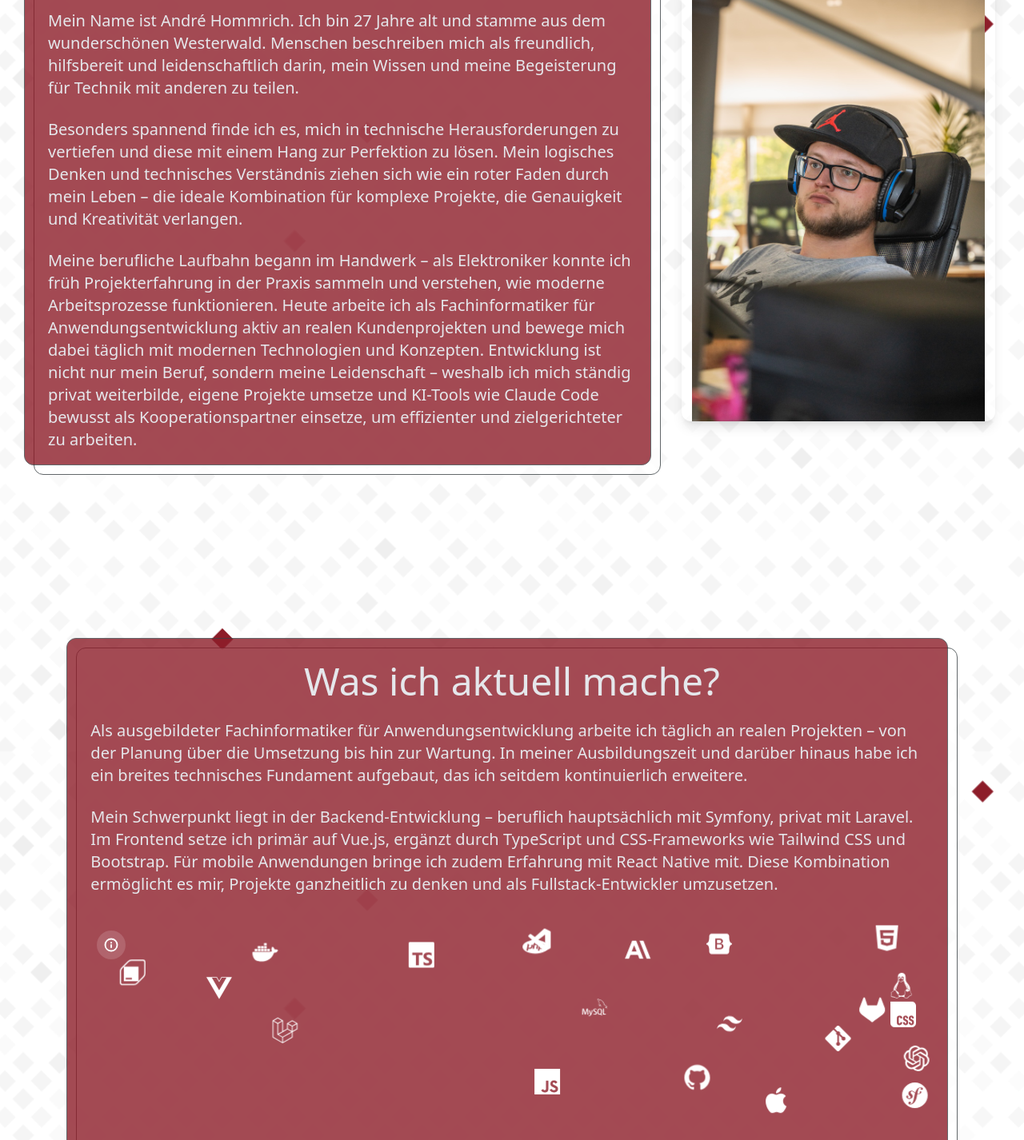
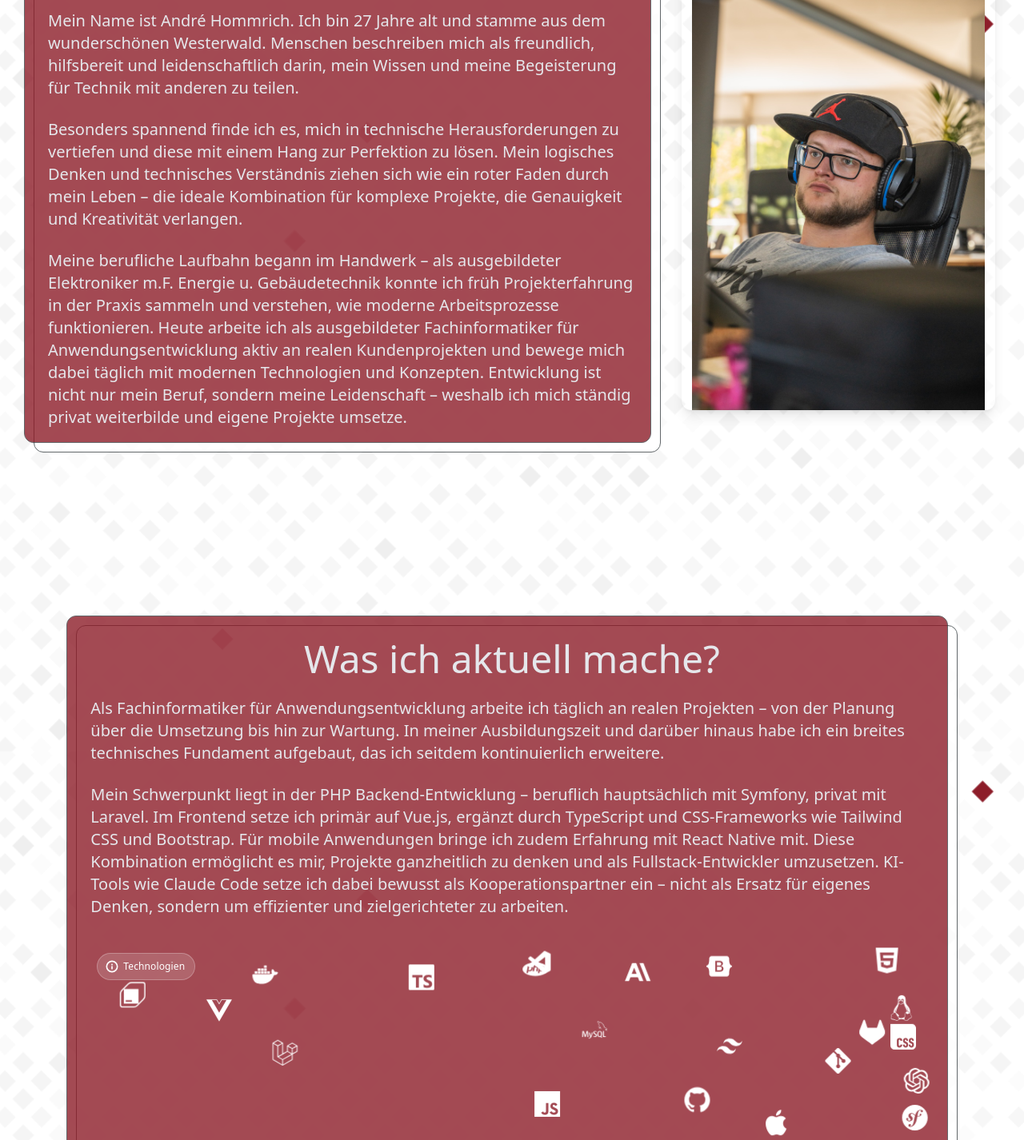
Before and after one commit to AHommrich/ahommrichnuxt, a Nuxt app: page / in a window 1280 px wide. Shown: the part 1940-3366 px from the top of the page at 80% size. Built offline with nearby package versions, Linux system fonts and the light colour scheme.

Commit message:
icon section adjustments

```diff
--- a/components/AppAboutSection.vue
+++ b/components/AppAboutSection.vue
@@ -1,5 +1,4 @@
 <script lang="ts" setup>
-
 function getCurrentAge() {
   const today = new Date();
   const birthday = new Date(1997, 2, 25);
@@ -10,7 +9,6 @@ function getCurrentAge() {
   }
   return age;
 }
-
 </script>
 
 <template>
@@ -35,10 +33,11 @@ function getCurrentAge() {
           <p
             class="text-left text-xs text-gray-200 py-3 sm:text-sm md:text-base lg:text-xl"
           >
-            Mein Name ist André Hommrich. Ich bin {{ getCurrentAge()}} Jahre alt und stamme aus
-            dem wunderschönen Westerwald. Menschen beschreiben mich als
-            freundlich, hilfsbereit und leidenschaftlich darin, mein Wissen und
-            meine Begeisterung für Technik mit anderen zu teilen.
+            Mein Name ist André Hommrich. Ich bin {{ getCurrentAge() }} Jahre
+            alt und stamme aus dem wunderschönen Westerwald. Menschen
+            beschreiben mich als freundlich, hilfsbereit und leidenschaftlich
+            darin, mein Wissen und meine Begeisterung für Technik mit anderen zu
+            teilen.
           </p>
           <p
             class="text-left text-xs text-gray-200 py-3 sm:text-sm md:text-base lg:text-xl"
@@ -54,20 +53,19 @@ function getCurrentAge() {
             src="/img/andre-arbeit-3.jpg"
             class="block h-auto max-h-64 py-3 w-full rounded-xl object-cover shadow-lg md:object-[center_45%] lg:hidden"
             alt="André bei der Arbeit"
-          >
+          />
           <p
             class="text-left text-xs pt-3 text-gray-200 sm:text-sm md:text-base lg:text-xl"
           >
-            Meine berufliche Laufbahn begann im Handwerk – als Elektroniker
-            konnte ich früh Projekterfahrung in der Praxis sammeln und verstehen,
-            wie moderne Arbeitsprozesse funktionieren. Heute arbeite ich
-            als Fachinformatiker für Anwendungsentwicklung aktiv an realen
+            Meine berufliche Laufbahn begann im Handwerk – als ausgebildeter
+            Elektroniker m.F. Energie u. Gebäudetechnik konnte ich früh
+            Projekterfahrung in der Praxis sammeln und verstehen, wie moderne
+            Arbeitsprozesse funktionieren. Heute arbeite ich als ausgebildeter
+            Fachinformatiker für Anwendungsentwicklung aktiv an realen
             Kundenprojekten und bewege mich dabei täglich mit modernen
             Technologien und Konzepten. Entwicklung ist nicht nur mein Beruf,
             sondern meine Leidenschaft – weshalb ich mich ständig privat
-            weiterbilde, eigene Projekte umsetze und KI-Tools wie Claude Code
-            bewusst als Kooperationspartner einsetze, um effizienter und
-            zielgerichteter zu arbeiten.
+            weiterbilde und eigene Projekte umsetze.
           </p>
         </div>
       </div>
@@ -77,7 +75,7 @@ function getCurrentAge() {
           src="/img/andre-arbeit-3.jpg"
           class="h-auto max-h-[550px] w-full rounded-xl object-contain shadow-lg"
           alt="André bei der Arbeit"
-        >
+        />
       </div>
     </div>
   </div>
--- a/components/AppTechSection.vue
+++ b/components/AppTechSection.vue
@@ -22,27 +22,26 @@
           <p
             class="text-left text-xs text-gray-200 py-3 sm:text-sm md:text-base lg:text-xl"
           >
-            Als ausgebildeter Fachinformatiker für Anwendungsentwicklung arbeite
-            ich täglich an realen Projekten – von der Planung über die Umsetzung
-            bis hin zur Wartung. In meiner Ausbildungszeit und darüber hinaus
-            habe ich ein breites technisches Fundament aufgebaut, das ich
-            seitdem kontinuierlich erweitere.
+            Als Fachinformatiker für Anwendungsentwicklung arbeite ich täglich
+            an realen Projekten – von der Planung über die Umsetzung bis hin zur
+            Wartung. In meiner Ausbildungszeit und darüber hinaus habe ich ein
+            breites technisches Fundament aufgebaut, das ich seitdem
+            kontinuierlich erweitere.
           </p>
           <p
             class="text-left text-xs text-gray-200 py-3 sm:text-sm md:text-base lg:text-xl"
           >
-            Mein Schwerpunkt liegt in der Backend-Entwicklung – beruflich
+            Mein Schwerpunkt liegt in der PHP Backend-Entwicklung – beruflich
             hauptsächlich mit Symfony, privat mit Laravel. Im Frontend setze ich
             primär auf Vue.js, ergänzt durch TypeScript und CSS-Frameworks wie
             Tailwind CSS und Bootstrap. Für mobile Anwendungen bringe ich zudem
             Erfahrung mit React Native mit. Diese Kombination ermöglicht es mir,
             Projekte ganzheitlich zu denken und als Fullstack-Entwickler
-            umzusetzen.
+            umzusetzen. KI-Tools wie Claude Code setze ich dabei bewusst als
+            Kooperationspartner ein – nicht als Ersatz für eigenes Denken,
+            sondern um effizienter und zielgerichteter zu arbeiten.
           </p>
-          <div
-            ref="container"
-            class="relative my-6 overflow-hidden"
-          >
+          <div ref="container" class="relative my-6 overflow-hidden">
             <div
               v-for="(name, index) in iconNames"
               :key="name"
@@ -54,22 +53,46 @@
                 :alt="iconLabels[name]"
                 class="h-8 w-8 shrink-0 icon-white"
               />
-              <span v-show="infoMode" class="icon-label-inline">{{ iconLabels[name] }}</span>
+              <span v-show="infoMode" class="icon-label-inline">{{
+                iconLabels[name]
+              }}</span>
             </div>
             <div class="info-bar">
               <button
                 class="info-btn"
-                :class="{ active: infoMode }"
-                :aria-label="infoMode ? 'Animation fortsetzen' : 'Technologien anzeigen'"
+                :class="{
+                  active: infoMode,
+                  'pulse-hint': pulseHint && !infoMode,
+                }"
+                :aria-label="
+                  infoMode ? 'Animation fortsetzen' : 'Technologien anzeigen'
+                "
                 @click="toggleInfoMode"
               >
-                <svg xmlns="http://www.w3.org/2000/svg" width="18" height="18" viewBox="0 0 24 24" fill="none" stroke="currentColor" stroke-width="2.5" stroke-linecap="round" stroke-linejoin="round">
+                <svg
+                  xmlns="http://www.w3.org/2000/svg"
+                  width="16"
+                  height="16"
+                  viewBox="0 0 24 24"
+                  fill="none"
+                  stroke="currentColor"
+                  stroke-width="2.5"
+                  stroke-linecap="round"
+                  stroke-linejoin="round"
+                  style="flex-shrink: 0"
+                >
                   <circle cx="12" cy="12" r="10" />
                   <line x1="12" y1="8" x2="12" y2="8.5" />
                   <line x1="12" y1="12" x2="12" y2="16" />
                 </svg>
+                <span class="info-btn-label">{{
+                  infoMode ? "Animation" : "Technologien"
+                }}</span>
               </button>
-              <span v-show="infoMode" class="info-disclaimer">Eine Auswahl der Tools &amp; Technologien, die ich regelmäßig einsetze.</span>
+              <span v-show="infoMode" class="info-disclaimer"
+                >Eine Auswahl der Tools &amp; Technologien, die ich regelmäßig
+                einsetze.</span
+              >
             </div>
           </div>
           <p
@@ -169,6 +192,7 @@ interface IconState {
 const container = ref<HTMLElement | null>(null);
 const animatedElements = ref<HTMLElement[]>([]);
 const infoMode = ref(false);
+const pulseHint = ref(false);
 
 const MIN_CARD_W = 160; // minimum width — guarantees readable text
 const CARD_H = 40;
@@ -180,14 +204,24 @@ let gridCols = 2;
 let gridCardW = MIN_CARD_W;
 
 const computeGrid = () => {
-  gridCols = Math.max(2, Math.floor((containerW - CARD_PAD * 2 + CARD_GAP) / (MIN_CARD_W + CARD_GAP)));
-  gridCardW = Math.floor((containerW - CARD_PAD * 2 - (gridCols - 1) * CARD_GAP) / gridCols);
+  gridCols = Math.max(
+    2,
+    Math.floor(
+      (containerW - CARD_PAD * 2 + CARD_GAP) / (MIN_CARD_W + CARD_GAP),
+    ),
+  );
+  gridCardW = Math.floor(
+    (containerW - CARD_PAD * 2 - (gridCols - 1) * CARD_GAP) / gridCols,
+  );
 };
 
 const toggleInfoMode = () => {
   if (!infoMode.value) {
     // Stop animation
-    if (rafId !== null) { cancelAnimationFrame(rafId); rafId = null; }
+    if (rafId !== null) {
+      cancelAnimationFrame(rafId);
+      rafId = null;
+    }
     resetPointer();
 
     computeGrid();
@@ -221,7 +255,9 @@ const toggleInfoMode = () => {
     });
 
     // 4. Show text labels in next frame (no DOM mutation during transition)
-    requestAnimationFrame(() => { infoMode.value = true; });
+    requestAnimationFrame(() => {
+      infoMode.value = true;
+    });
   } else {
     infoMode.value = false;
     nextTick(() => {
@@ -261,7 +297,8 @@ const applyContainerHeight = () => {
   if (!container.value) return;
   computeGrid();
   const rows = Math.ceil(iconNames.length / gridCols);
-  containerH = INFO_BAR_H + CARD_PAD * 2 + rows * CARD_H + (rows - 1) * CARD_GAP;
+  containerH =
+    INFO_BAR_H + CARD_PAD * 2 + rows * CARD_H + (rows - 1) * CARD_GAP;
   container.value.style.height = `${containerH}px`;
   // cache document-relative position (only here + on resize, never on scroll)
   const rect = container.value.getBoundingClientRect();
@@ -360,7 +397,8 @@ let touchInContainer = false;
 
 const handleTouchStart = (e: TouchEvent) => {
   touchInContainer = true;
-  if (e.touches.length > 0) getContainerPointerPos(e.touches[0].clientX, e.touches[0].clientY);
+  if (e.touches.length > 0)
+    getContainerPointerPos(e.touches[0].clientX, e.touches[0].clientY);
 };
 
 const handleTouchMove = (e: TouchEvent) => {
@@ -391,32 +429,58 @@ onMounted(async () => {
       containerW = entry.contentRect.width;
       applyContainerHeight();
       states.forEach((state) => {
-        state.x = Math.max(ICON_HALF, Math.min(containerW - ICON_HALF, state.x));
-        state.y = Math.max(ICON_HALF, Math.min(containerH - ICON_HALF, state.y));
+        state.x = Math.max(
+          ICON_HALF,
+          Math.min(containerW - ICON_HALF, state.x),
+        );
+        state.y = Math.max(
+          ICON_HALF,
+          Math.min(containerH - ICON_HALF, state.y),
+        );
       });
     }
   });
   resizeObserver.observe(container.value);
 
   // Pause rAF when section is not visible
-  intersectionObserver = new IntersectionObserver((entries) => {
+  let hasPulsed = false;
+  intersectionObserver = new IntersectionObserver(
+    (entries) => {
       for (const entry of entries) {
         isVisible = entry.isIntersecting;
         if (isVisible && !infoMode.value && rafId === null) {
-        animatedElements.value.forEach((el) => (el as HTMLElement)?.classList.add("animating"));
+          animatedElements.value.forEach((el) =>
+            (el as HTMLElement)?.classList.add("animating"),
+          );
           rafId = requestAnimationFrame(tick);
         } else if (!isVisible && rafId !== null) {
           cancelAnimationFrame(rafId);
           rafId = null;
         }
+        // Pulse hint once when section first scrolls into view
+        if (isVisible && !hasPulsed) {
+          hasPulsed = true;
+          setTimeout(() => {
+            pulseHint.value = true;
+            setTimeout(() => {
+              pulseHint.value = false;
+            }, 2400);
+          }, 800);
         }
-  }, { threshold: 0 });
+      }
+    },
+    { threshold: 0 },
+  );
   intersectionObserver.observe(container.value);
 
   container.value.addEventListener("pointermove", handlePointerMove);
   container.value.addEventListener("pointerleave", resetPointer);
-  container.value.addEventListener("touchstart", handleTouchStart, { passive: true });
-  container.value.addEventListener("touchmove", handleTouchMove, { passive: true });
+  container.value.addEventListener("touchstart", handleTouchStart, {
+    passive: true,
+  });
+  container.value.addEventListener("touchmove", handleTouchMove, {
+    passive: true,
+  });
   container.value.addEventListener("touchend", handleTouchEnd);
   container.value.addEventListener("touchcancel", handleTouchEnd);
   window.addEventListener("scroll", handleScroll, { passive: true });
@@ -487,25 +551,54 @@ onBeforeUnmount(() => {
 
 .info-btn {
   flex-shrink: 0;
-  width: 36px;
-  height: 36px;
+  height: 34px;
+  padding: 0 12px 0 10px;
   display: flex;
   align-items: center;
-  justify-content: center;
-  border-radius: 50%;
+  gap: 6px;
+  border-radius: 17px;
   background: rgba(255, 255, 255, 0.15);
   color: white;
-  border: none;
+  border: 1px solid rgba(255, 255, 255, 0.25);
   cursor: pointer;
-  transition: background 0.2s ease;
+  transition:
+    background 0.2s ease,
+    border-color 0.2s ease;
 }
 
 .info-btn:hover {
-  background: rgba(255, 255, 255, 0.3);
+  background: rgba(255, 255, 255, 0.28);
+  border-color: rgba(255, 255, 255, 0.45);
 }
 
 .info-btn.active {
+  background: rgba(255, 255, 255, 0.3);
+  border-color: rgba(255, 255, 255, 0.5);
+}
+
+.info-btn-label {
+  font-size: 12px;
+  font-weight: 500;
+  white-space: nowrap;
+  letter-spacing: 0.01em;
+}
+
+@keyframes pulse-hint {
+  0%,
+  100% {
+    background: rgba(255, 255, 255, 0.15);
+    border-color: rgba(255, 255, 255, 0.25);
+    box-shadow: none;
+  }
+  50% {
     background: rgba(255, 255, 255, 0.35);
+    border-color: rgba(255, 255, 255, 0.7);
+    box-shadow: 0 0 0 4px rgba(255, 255, 255, 0.15);
+  }
+}
+
+.info-btn.pulse-hint {
+  animation: pulse-hint 0.8s ease-in-out 3;
 }
 
 .info-disclaimer {
```
Lines whose indentation alone changed are shown as unchanged.
